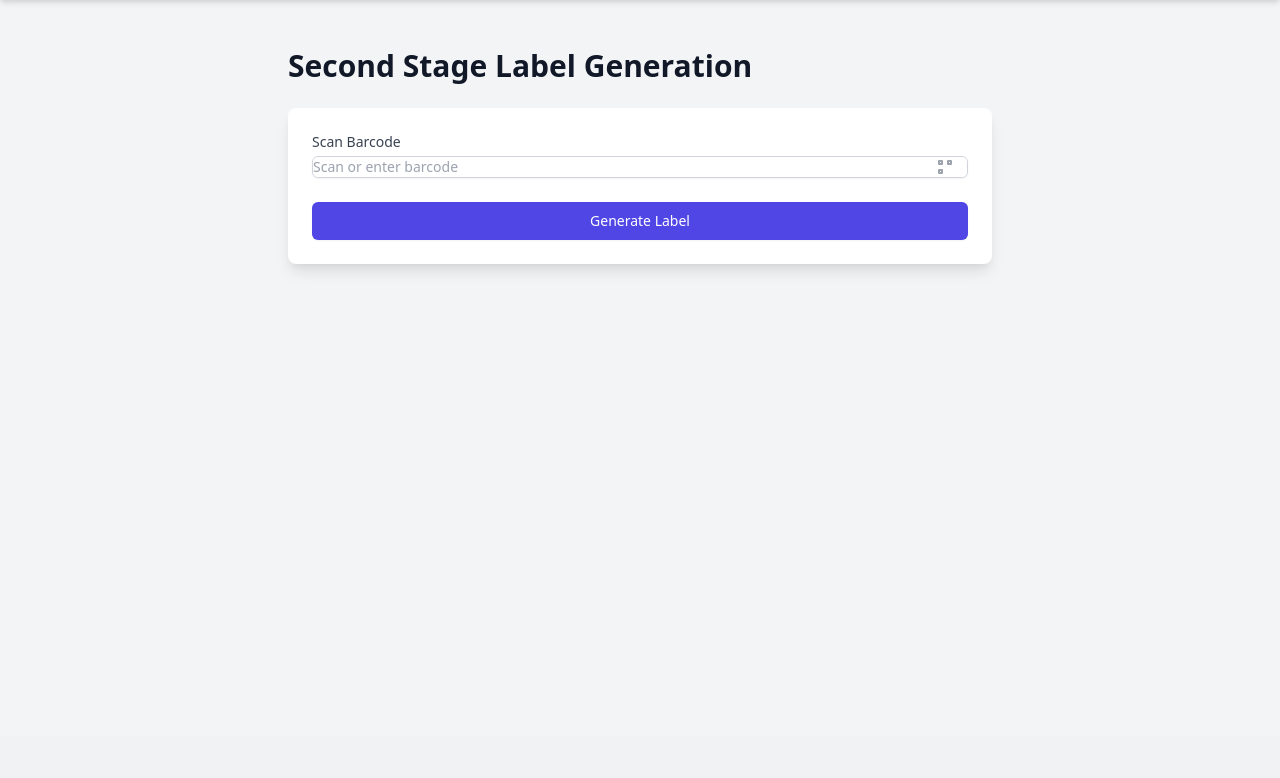
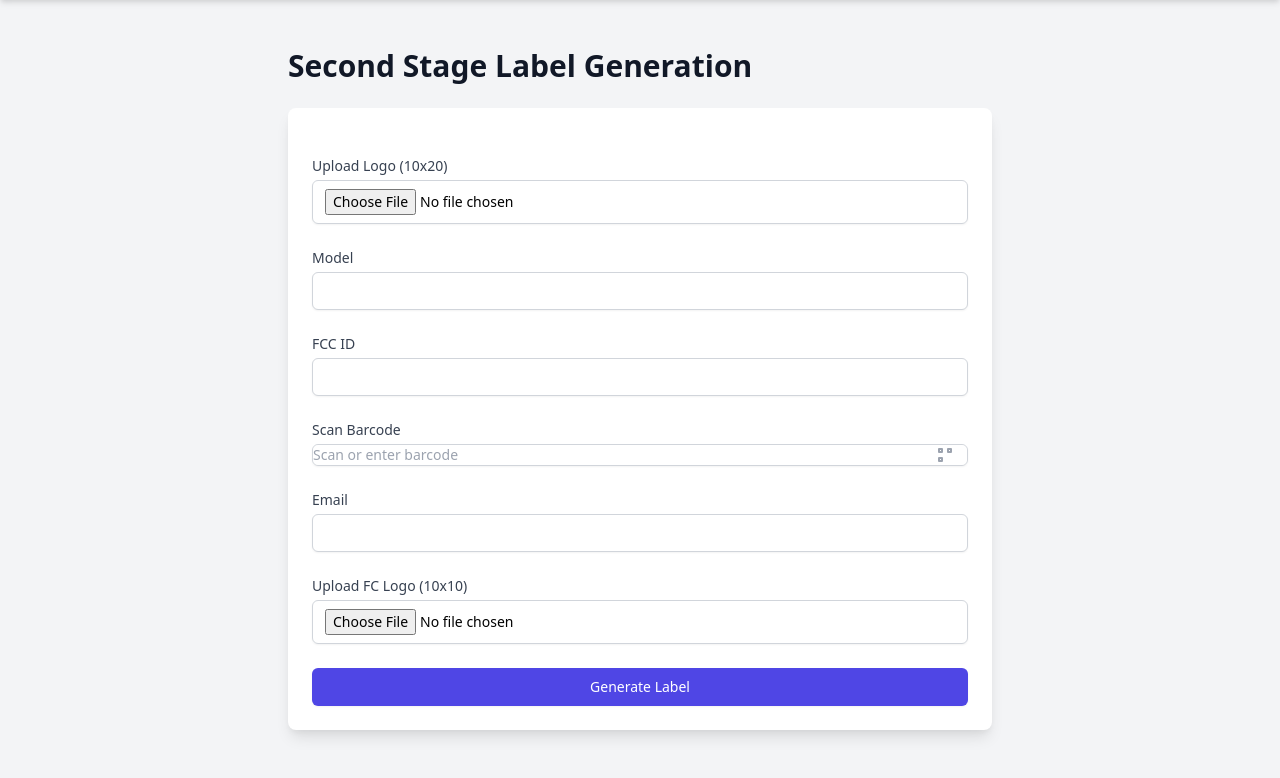
Before and after one commit to ananthcjayan12/brady_label_automation, a Django app: page /second-stage/ in a window 1280 px wide. Shown: the part 64-842 px from the top of the page. Before the commit the page ends 334 px from the top, so only its background shows below. Run offline with Django 5.2, Linux system fonts and the light colour scheme; the visitor is signed in with stand-in values (Sample User, id 1); parts of the project's set-up code (start-up, migrations or seed data) failed here and were passed over; some libraries are stand-ins or nearby versions.

Commit message:
adjusted the measurement almost

```diff
--- a/app/views.py
+++ b/app/views.py
@@ -32,13 +32,17 @@ from django.conf import settings
 from django.contrib.auth.forms import UserCreationForm
 from django.urls import reverse_lazy
 from django.views.generic.edit import CreateView
+from django.views.decorators.csrf import csrf_exempt
+import logging
+
+logger = logging.getLogger(__name__)
 
 # Register Arial font
 font_path = os.path.join(settings.STATIC_ROOT, 'fonts', 'Arial.ttf')
 pdfmetrics.registerFont(TTFont('Arial', font_path))
 
 # Assuming the Excel file is in the same directory as manage.py
-EXCEL_FILE_PATH = 'barcode_data.xlsx'
+EXCEL_FILE_PATH = os.path.join(settings.BASE_DIR, 'barcode_data.xlsx')
 
 # Create your views here.
 
@@ -109,24 +113,28 @@ def update_print_status(request):
         return JsonResponse({'error': f'An error occurred: {str(e)}'}, status=500)
 
 @login_required
+@csrf_exempt
 def process_barcode(request):
-    scanned_barcode = request.POST.get('barcode', '')
-    stage = request.POST.get('stage', '')
-    should_print = request.POST.get('print', 'false').lower() == 'true'
+    if request.method == 'POST':
+        barcode = request.POST.get('barcode', '')
+        stage = request.POST.get('stage', '')
+        should_print = request.POST.get('print', 'false').lower() == 'true'
 
-    if stage == 'first-stage':
-        response_data = process_first_stage(scanned_barcode)
-    elif stage == 'second-stage':
-        response_data = process_second_stage(scanned_barcode)
-    else:
-        return JsonResponse({'error': 'Invalid stage'}, status=400)
+        if stage == 'first-stage':
+            response_data = process_first_stage(barcode)
+        elif stage == 'second-stage':
+            response_data = process_second_stage(request)
+        else:
+            return JsonResponse({'error': 'Invalid stage'}, status=400)
 
-    if should_print and response_data.get('success', False):
-        print_success, print_message = print_label(response_data.get('label_pdf', ''), request.user, scanned_barcode)
-        response_data['print_success'] = print_success
-        response_data['print_message'] = print_message
+        if should_print and response_data.get('success', False):
+            print_success, print_message = print_label(response_data.get('label_pdf', ''), request.user, barcode)
+            response_data['print_success'] = print_success
+            response_data['print_message'] = print_message
 
-    return JsonResponse(response_data)
+        return JsonResponse(response_data)
+
+    return JsonResponse({'error': 'Invalid request method'}, status=405)
 
 def process_first_stage(barcode):
     try:
@@ -149,14 +157,26 @@ def process_first_stage(barcode):
             'barcode': barcode
         }
 
-def process_second_stage(barcode):
+def process_second_stage(request):
     try:
+        barcode = request.POST.get('barcode', '')
+        model = request.POST.get('model', '')
+        fcc_id = request.POST.get('fcc_id', '')
+        email = request.POST.get('email', '')
+        logo = request.FILES.get('logo')
+        fc_logo = request.FILES.get('fc_logo')
+
+        logger.debug(f"Excel file path: {EXCEL_FILE_PATH}")
+        logger.debug(f"Excel file exists: {os.path.exists(EXCEL_FILE_PATH)}")
+
         # Read the Excel file
         df = pd.read_excel(EXCEL_FILE_PATH, dtype={
             'barcode_number': str,
             'sr_number': str,
             'CELL_Info.imei': str
         }, na_values=['NA'], keep_default_na=False)
+
+        logger.debug(f"Excel file read successfully. Columns: {df.columns.tolist()}")
 
         # Ensure required columns exist
         required_columns = ['barcode_number', 'sr_number', 'CELL_Info.imei']
@@ -189,8 +209,15 @@ def process_second_stage(barcode):
             label.serial_number = str(data.get('sr_number', 'N/A')).strip()
             label.imei_number = str(data.get('CELL_Info.imei', 'N/A')).strip()
             label.save()
-
-        label_content, label_pdf_base64 = generate_second_stage_label(label.serial_number, data)
+        label_content, label_pdf_base64 = generate_second_stage_label(
+            label.serial_number,
+            label.imei_number,
+            model,
+            fcc_id,
+            email,
+            logo,
+            fc_logo
+        )
 
         return {
             'success': True,
@@ -200,9 +227,11 @@ def process_second_stage(barcode):
             'serial_number': label.serial_number,
             'imei_number': label.imei_number,
         }
-    except FileNotFoundError:
-        return {'error': 'Excel file not found', 'success': False}
+    except FileNotFoundError as e:
+        logger.error(f"FileNotFoundError: {str(e)}")
+        return {'error': f'Excel file not found: {str(e)}', 'success': False}
     except Exception as e:
+        logger.error(f"Unexpected error: {str(e)}")
         return {'error': f'An unexpected error occurred: {str(e)}', 'success': False}
 
 def generate_first_stage_label(barcode):
@@ -239,7 +268,7 @@ def generate_first_stage_label(barcode):
 
     return f"Barcode: {barcode}", f"data:application/pdf;base64,{pdf_base64}"
 
-def generate_second_stage_label(serial_number, data):
+def generate_second_stage_label(serial_number, imei_number, model, fcc_id, email, logo, fc_logo):
     buffer = BytesIO()
 
     # Create the PDF object, using BytesIO as its "file."
@@ -248,19 +277,49 @@ def generate_second_stage_label(serial_number, data):
     # Set font to Arial and size to 6px (approximately 4.5 points)
     c.setFont("Arial", 4.5)
 
+    # Draw the logo if provided
+    if logo:
+        try:
+            logo_path = os.path.join(settings.MEDIA_ROOT, 'temp_logo.png')
+            with open(logo_path, 'wb+') as destination:
+                for chunk in logo.chunks():
+                    destination.write(chunk)
+            c.drawImage(logo_path, 6*mm, 22.8*mm, width=10*mm, height=20*mm)  # 1.2mm from top, 6mm from left
+            os.remove(logo_path)
+        except Exception as e:
+            print(f"Error processing logo: {str(e)}")
+
+
+
+    # Draw the model and FCC ID
+    c.setFont("Arial", 4.5)
+    c.drawString(8.1*mm, 16*mm, f"Model: {model}")
+    c.drawString(8.1*mm, 13*mm, f"FCC ID: {fcc_id}")
+
+    # Draw the IMEI
+    c.drawString(8.1*mm, 10*mm, f"IMEI: {imei_number}")
+
     # Draw the SN
-    sn_x = 41.7*mm
-    sn_y = (25-3)*mm
-    c.drawString(sn_x, sn_y, f"{serial_number}")
+    c.drawString(38.7*mm, 23*mm, f"SN: {serial_number}")
 
     # Generate and draw the barcode
-    barcode = code128.Code128(serial_number, barWidth=0.26*mm, barHeight=7*mm)
-    barcode_y = 13*mm  # Positioned just below SN
-    barcode.drawOn(c, 30.7*mm, barcode_y)  # Use the same x-coordinate as SN
+    barcode = code128.Code128(serial_number, barWidth=0.25*mm, barHeight=10*mm)
+    barcode.drawOn(c, 32.7*mm, 11*mm)
 
-    # Draw the IMEI
-    imei_number = str(data.get('CELL_Info.imei', 'N/A')).strip()
-    c.drawString(13.4*mm, (25-19.3)*mm, f"{imei_number}")
+    # Draw the email
+    c.drawString(38.7*mm, 8*mm, email)
+
+    # Draw the FC logo if provided
+    if fc_logo:
+        try:
+            fc_logo_path = os.path.join(settings.MEDIA_ROOT, 'temp_fc_logo.png')
+            with open(fc_logo_path, 'wb+') as destination:
+                for chunk in fc_logo.chunks():
+                    destination.write(chunk)
+            c.drawImage(fc_logo_path, 85*mm, 2*mm, width=8*mm, height=8*mm)
+            os.remove(fc_logo_path)
+        except Exception as e:
+            print(f"Error processing FC logo: {str(e)}")
 
     # Close the PDF object cleanly, and we're done.
     c.showPage()
--- a/core/urls.py
+++ b/core/urls.py
@@ -16,8 +16,13 @@ Including another URLconf
 """
 from django.contrib import admin
 from django.urls import path, include
+from django.conf import settings
+from django.conf.urls.static import static
 
 urlpatterns = [
     path('admin/', admin.site.urls),
     path('', include('app.urls')),
 ]
+
+if settings.DEBUG:
+    urlpatterns += static(settings.MEDIA_URL, document_root=settings.MEDIA_ROOT)
--- a/templates/second_stage.html
+++ b/templates/second_stage.html
@@ -8,7 +8,20 @@
     <h1 class="text-3xl font-bold text-gray-900 mb-6">Second Stage Label Generation</h1>
     <div class="bg-white shadow-lg rounded-lg overflow-hidden">
         <div class="px-4 py-5 sm:p-6">
-            <form id="barcode-form" class="space-y-6">
+            <form id="barcode-form" class="space-y-6" enctype="multipart/form-data">
+                {% csrf_token %}
+                <div>
+                    <label for="logo-upload" class="block text-sm font-medium text-gray-700">Upload Logo (10x20)</label>
+                    <input type="file" id="logo-upload" name="logo" accept="image/*" class="mt-1 block w-full border border-gray-300 rounded-md shadow-sm py-2 px-3 focus:outline-none focus:ring-primary focus:border-primary sm:text-sm">
+                </div>
+                <div>
+                    <label for="model-input" class="block text-sm font-medium text-gray-700">Model</label>
+                    <input type="text" id="model-input" name="model" class="mt-1 block w-full border border-gray-300 rounded-md shadow-sm py-2 px-3 focus:outline-none focus:ring-primary focus:border-primary sm:text-sm">
+                </div>
+                <div>
+                    <label for="fcc-id-input" class="block text-sm font-medium text-gray-700">FCC ID</label>
+                    <input type="text" id="fcc-id-input" name="fcc_id" class="mt-1 block w-full border border-gray-300 rounded-md shadow-sm py-2 px-3 focus:outline-none focus:ring-primary focus:border-primary sm:text-sm">
+                </div>
                 <div>
                     <label for="barcode-input" class="block text-sm font-medium text-gray-700">Scan Barcode</label>
                     <div class="mt-1 relative rounded-md shadow-sm border border-gray-300 focus-within:ring-1 focus-within:ring-primary focus-within:border-primary">
@@ -21,6 +34,14 @@
                     </div>
                 </div>
                 <div>
+                    <label for="email-input" class="block text-sm font-medium text-gray-700">Email</label>
+                    <input type="email" id="email-input" name="email" class="mt-1 block w-full border border-gray-300 rounded-md shadow-sm py-2 px-3 focus:outline-none focus:ring-primary focus:border-primary sm:text-sm">
+                </div>
+                <div>
+                    <label for="fc-logo-upload" class="block text-sm font-medium text-gray-700">Upload FC Logo (10x10)</label>
+                    <input type="file" id="fc-logo-upload" name="fc_logo" accept="image/*" class="mt-1 block w-full border border-gray-300 rounded-md shadow-sm py-2 px-3 focus:outline-none focus:ring-primary focus:border-primary sm:text-sm">
+                </div>
+                <div>
                     <button type="submit" id="generate-btn" class="w-full flex justify-center py-2 px-4 border border-transparent rounded-md shadow-sm text-sm font-medium text-white bg-primary hover:bg-primary-dark focus:outline-none focus:ring-2 focus:ring-offset-2 focus:ring-primary">
                         Generate Label
                     </button>
@@ -30,7 +51,7 @@
             <div id="result-container" class="mt-8 hidden">
                 <h2 class="text-lg font-medium text-gray-900 mb-4">Generated Label</h2>
                 <div class="bg-gray-100 p-4 rounded-md mb-4 border border-gray-300">
-                    <p class="text-sm text-gray-600">Serial Number: <span id="serial-number" class="font-medium text-gray-900"></span></p>
+                    <p class="text-sm text-gray-600">SN: <span id="serial-number" class="font-medium text-gray-900"></span></p>
                     <p class="text-sm text-gray-600 mt-2">IMEI: <span id="imei-number" class="font-medium text-gray-900"></span></p>
                 </div>
                 <div class="flex justify-between">
@@ -79,13 +100,16 @@
 
         $('#barcode-form').submit(function(e) {
             e.preventDefault();
-            var barcode = $('#barcode-input').val();
-            if (barcode) {
-                $.post('/process-barcode/', {
-                    barcode: barcode,
-                    stage: 'second-stage',
-                    csrfmiddlewaretoken: '{{ csrf_token }}'
-                }, function(data) {
+            var formData = new FormData(this);
+            formData.append('stage', 'second-stage');
+
+            $.ajax({
+                url: '/process-barcode/',
+                type: 'POST',
+                data: formData,
+                processData: false,
+                contentType: false,
+                success: function(data) {
                     if (data.success) {
                         $('#serial-number').text(data.serial_number);
                         $('#imei-number').text(data.imei_number);
@@ -98,10 +122,11 @@
                     } else {
                         alert('Error generating label: ' + data.error);
                     }
-                });
-            } else {
-                alert('Please enter a barcode');
-            }
+                },
+                error: function() {
+                    alert('An error occurred while processing the request.');
+                }
+            });
         });
 
         $('#print-btn').click(function() {
```
Also changed, not shown: core/settings.py (+19 -0 lines).
